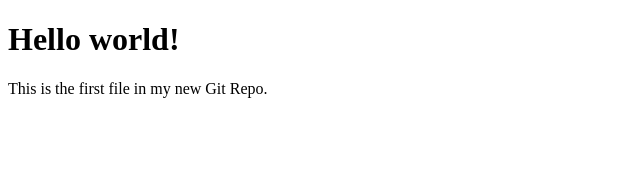
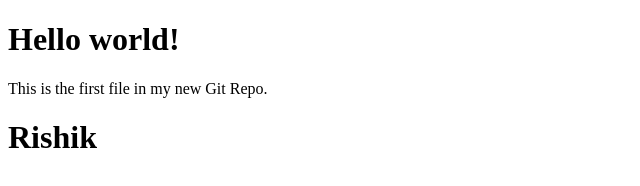
Before and after one commit to rishik1001/first, a plain HTML site: page index.html in a window 1280 px wide. Shown: the whole page, without its empty margins (0-640 px from the left). Drawn offline with Linux system fonts and the light colour scheme.

Commit message:
Update index.html
new header

```diff
--- a/index.html
+++ b/index.html
@@ -7,6 +7,6 @@
 
 <h1>Hello world!</h1>
 <p>This is the first file in my new Git Repo.</p>
-
+  <h1>Rishik</h1>
 </body>
 </html>
```
